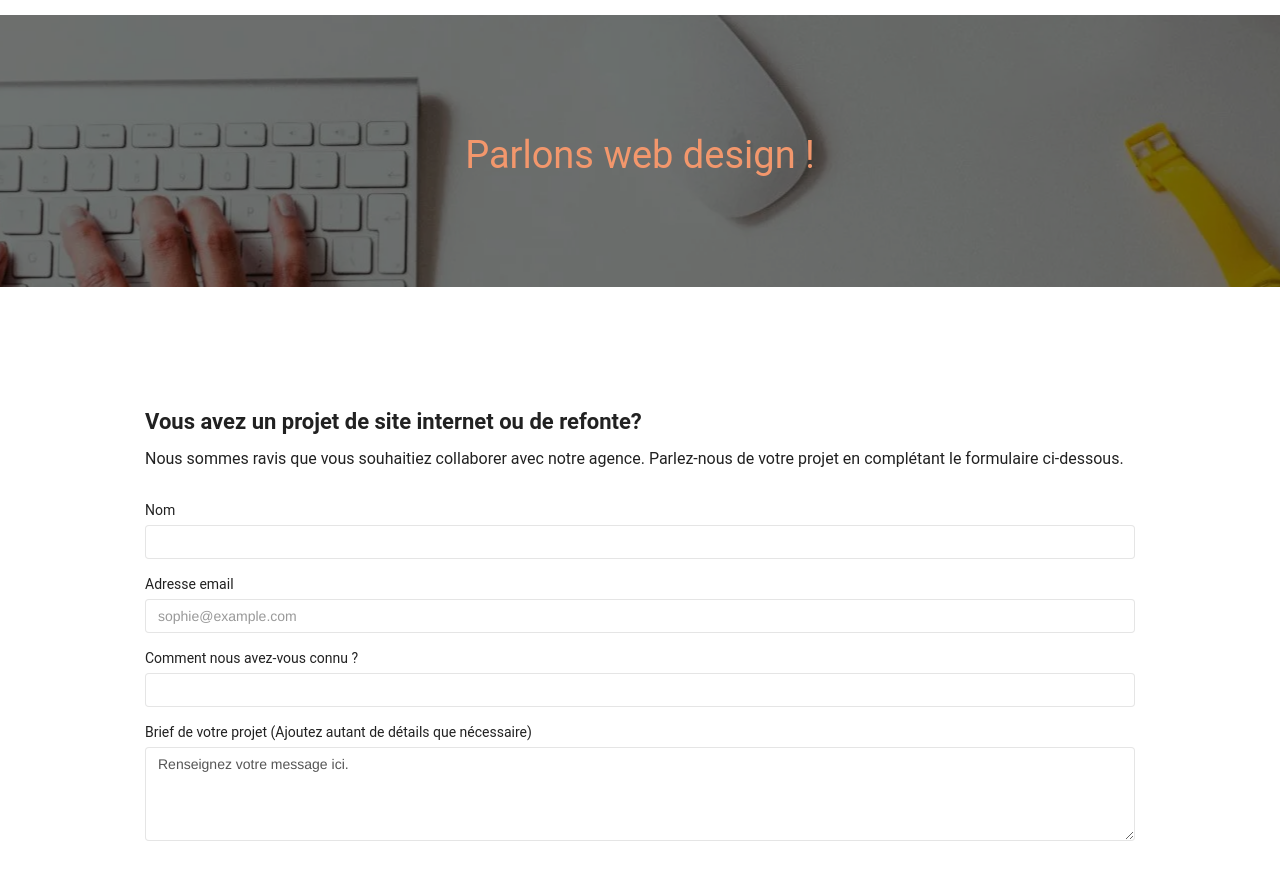
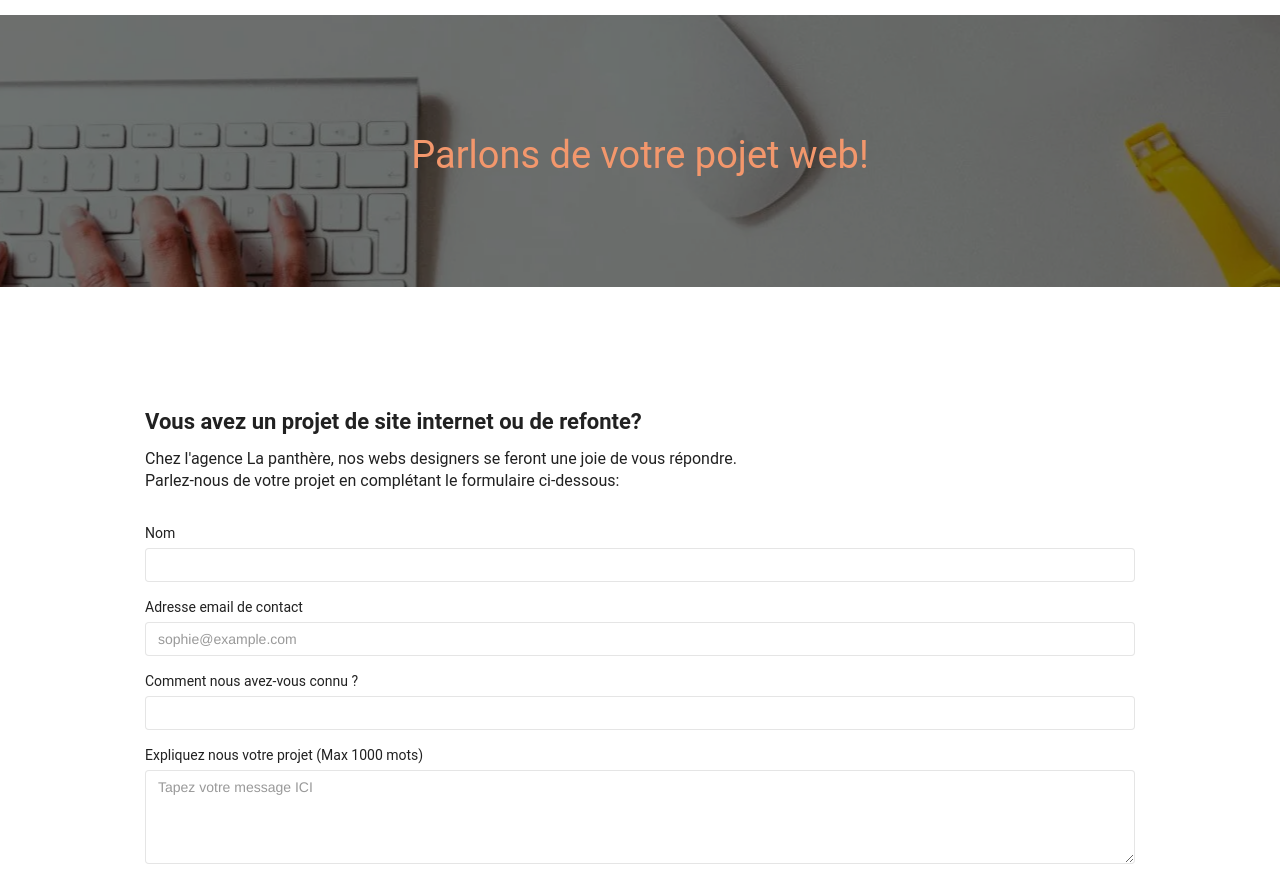
Before and after one commit to Fabp40/La-Panth-re, a plain HTML site: page Contact.html in a window 1280 px wide. Shown: the part 77-952 px from the top of the page. Drawn offline with Linux system fonts and the light colour scheme; some packages are replaced by stand-ins of ours.

Commit message:
dernieres modifs 2

```diff
--- a/Contact.html
+++ b/Contact.html
@@ -80,7 +80,7 @@
 					<div class="row">
 						<div class="col-sm-12">
 							<h1 class="text-center hero-bloc-text tc-white">
-								Parlons web design !
+								Parlons de votre pojet web!
 							</h1>
 
 						</div>
@@ -97,8 +97,8 @@
 						<div class="form">
 							<h2>Vous avez un projet de site internet ou de refonte? </h2>
 							<p class="parlons-en">
-								Nous sommes ravis que vous souhaitiez collaborer avec notre agence.
-								Parlez-nous de votre projet en complétant le formulaire ci-dessous.
+							Chez l'agence La panthère, nos webs designers se feront une joie de vous répondre.<br>
+								Parlez-nous de votre projet en complétant le formulaire ci-dessous:
 							</p><br>
 							<form id="form_1" novalidate data-success-msg="Votre message à bien été envoyé!" data-fail-msg="Navré, mais notre serveur email ne semble pas répondre!">
 								<div class="form-group">
@@ -109,19 +109,19 @@
 								</div>
 								<div class="form-group">
 									<label>
-										Adresse email
+										Adresse email de contact
 									</label>
-									<input type="email" id="email" class="form-control" placeholder="sophie@example.com" required />
+									<input type="email" id="email" class="form-control" placeholder="sophie@example.com" required="Ce champs est obligatoire" />
 								</div>
 								<div class="form-group">
 									<label>
 										Comment nous avez-vous connu ?
 									</label>
-									<input type="text" class="form-control"  required id="input_504" />
+									<input type="text" class="form-control"  />
 								</div>
 								<div class="form-group">
 									<label>
-										Brief de votre projet (Ajoutez autant de détails que nécessaire)<br></label><textarea  id="message" class="form-control" rows="4" cols="50" maxlength="1000" required >Renseignez votre message ici.</textarea>
+										Expliquez nous votre projet (Max 1000 mots) <br></label><textarea  id="message" class="form-control" rows="4" cols="50" maxlength="1000" required="Ce champs est obligatoire" placeholder="Tapez votre message ICI"></textarea>
 
 								</div>
 								<div class="block-button-form">
@@ -220,10 +220,6 @@
 		<script src="./js/jquery-2.1.0.js" defer></script>
 		<script src="./js/bootstrap.js" defer></script>
 
-		<script src="https://cdnjs.cloudflare.com/ajax/libs/lazysizes/5.3.2/lazysizes.min.js" integrity="sha512-q583ppKrCRc7N5O0n2nzUiJ+suUv7Et1JGels4bXOaMFQcamPk9HjdUknZuuFjBNs7tsMuadge5k9RzdmO+1GQ==" crossorigin="anonymous" referrerpolicy="no-referrer" defer></script>
-
-
-
 		<!--chargement des scripts end-->
 
 	</body>
```
Also changed, not shown: index.html (+2 -2 lines).
